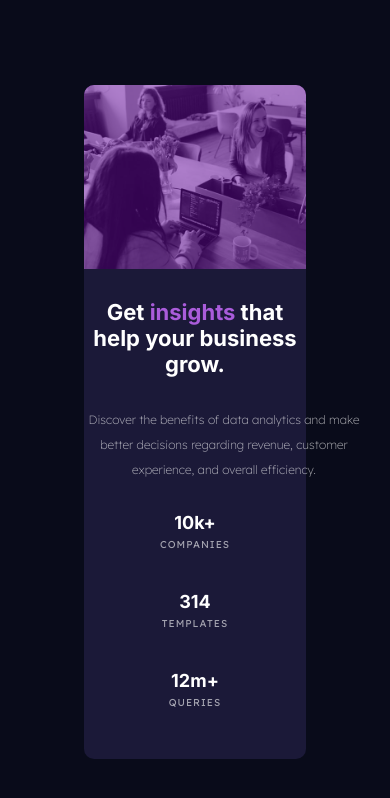
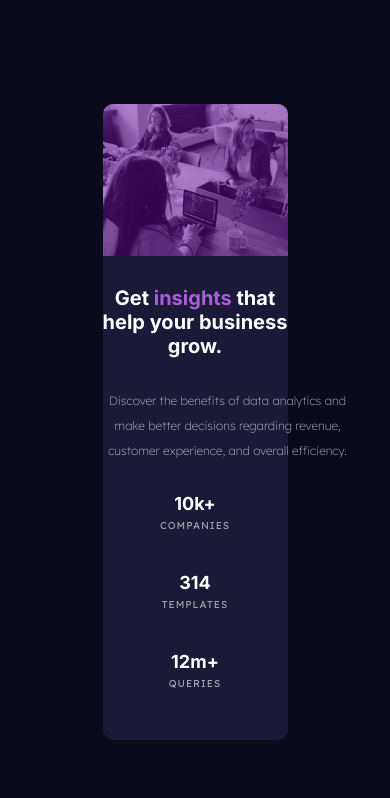
Before and after one commit to Iago-Marques/card-estatisticas, a plain HTML site: page index.html in a window 390 px wide. Drawn offline with Linux system fonts and the light colour scheme.

Commit message:
Resolvendo bugs de viewport

```diff
--- a/css/responsive.css
+++ b/css/responsive.css
@@ -1,4 +1,4 @@
-@media (max-width: 1230px){
+@media (max-width: 950px){
    .container{
       flex-direction: column-reverse;
       align-items: center;
@@ -9,7 +9,7 @@
       background-color: var(--cor-content);
       margin: auto 0;
       border-radius: 0 0 10px 10px ;
-      width: 60%;
+      width: 50%;
       padding: 0 0 5rem;
    }
 
@@ -42,7 +42,7 @@
 
 
    .img-box{
-      width: 60%;
+      width: 50%;
       display: flex;
       flex-grow: 1;
       background-color: #6607a1;
@@ -62,13 +62,13 @@
 @media(max-width: 600px){
 
    .content h1{
-      font-size: 2.2rem;
+      font-size: 2rem;
    }
 
    .content-p{
 
       font-size: 1.2rem;
-      width: 28rem;
+      width: 25rem;
    }
 
    .informs-text h2{
--- a/css/style.css
+++ b/css/style.css
@@ -27,8 +27,8 @@ body{
 
 .container{
    display: flex;
-   width: 85rem;
-   height: 46rem;
+   width: 100rem;
+   height: 45rem;
    padding: 1rem;
 }
 
@@ -36,7 +36,7 @@ body{
    background-color: var(--cor-content);
    padding: 6rem 8rem 6rem 6rem;
    border-radius: 10px 0 0 10px ;
-   width: 60%;
+   max-width: 50%;
 }
 
 .content h1{
@@ -53,7 +53,7 @@ body{
 .content-p{
    color: var(--cor-text-p);
    font-size: 1.5rem;
-   max-width: 40rem;
+   width: 35rem;
    font-weight: 200;
    font-family: "Lexend Deca" ;
    line-height: 2.5rem;
@@ -82,8 +82,7 @@ body{
 }
 
 .img-box{
-   display: flex;
-   flex-grow: 1;
+   width: 50%;
    background-color: #6607a1;
    border-radius: 0 10px 10px 0;
 }
@@ -92,4 +91,8 @@ body{
 .img{
    border-radius: 0 10px 10px 0;
    opacity: 0.5;
+   width: 100%;
+   height: 100%;
+   display: flex;
+
 }
```
